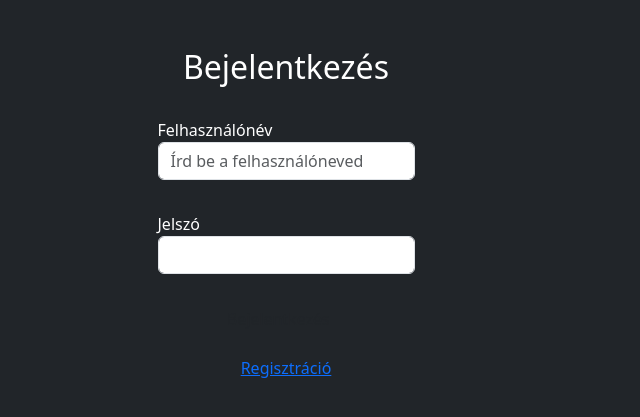
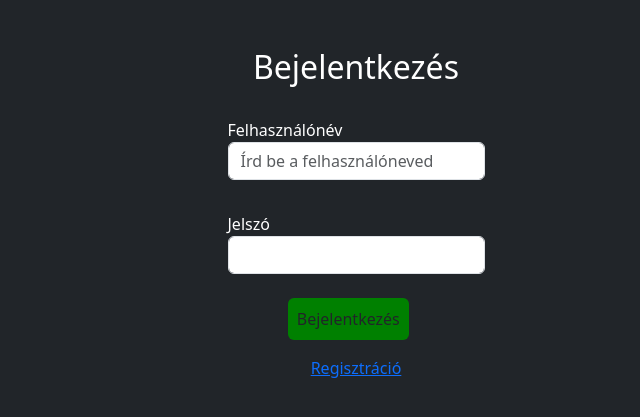
Before and after one commit to Ordinary56/dusza_web_2024, a Django app: page / in a window 1280 px wide; the page is wider, and only the part inside the window is pictured. Shown: the part 56-473 px from the top of that part, without its empty margins (332-972 px from the left). Run offline with Django 5.2, Linux system fonts and the light colour scheme.

Commit message:
made the static files work

```diff
--- a/dusza_app/static/dusza_app/style.css
+++ b/dusza_app/static/dusza_app/style.css
@@ -1,15 +1,9 @@
 /* styles.css */
 .login_register_button {
-    background-color: #007bff; /* Bootstrap primary color */
-    color: white; /* Text color */
-    border: none; /* Remove border */
-    padding: 10px 20px; /* Padding */
-    font-size: 16px; /* Font size */
-    border-radius: 5px; /* Rounded corners */
-    transition: background-color 0.3s; /* Smooth transition */
+    background-color: green;
 }
 
 .login_register_button:hover {
-    background-color: #0056b3; /* Darker shade on hover */
+    background-color: green; /* Darker shade on hover */
     cursor: pointer; /* Pointer cursor on hover */
 }
--- a/dusza_app/templates/dusza_app/base_template.html
+++ b/dusza_app/templates/dusza_app/base_template.html
@@ -7,7 +7,7 @@
     <meta name="viewport" content="width=device-width, initial-scale=1.0">
     <link rel="icon" type="image/png" href="{%static 'dusza_app/favicon.png'%}"/>
     <link href="https://cdn.jsdelivr.net/npm/bootstrap@5.3.3/dist/css/bootstrap.min.css" rel="stylesheet" integrity="sha384-QWTKZyjpPEjISv5WaRU9OFeRpok6YctnYmDr5pNlyT2bRjXh0JMhjY6hW+ALEwIH" crossorigin="anonymous">
-    <link rel="stylesheet" href="{% static 'dusza_app/styles.css' %}">
+    <link rel="stylesheet" href="{% static '/dusza_app/style.css' %}">
     <title>
         {% block title %}
           Verseny
--- a/dusza_app/templates/dusza_app/login.html
+++ b/dusza_app/templates/dusza_app/login.html
@@ -1,8 +1,7 @@
 {% extends "dusza_app/base_template.html" %}
 {% load static %}
-
 {% block content%}
-<div class="container d-flex m-5 justify-content-center align-items-center">
+<div class="container-fluid d-flex m-5 justify-content-center align-items-center">
     <form method="post" action="/">
         {% csrf_token %}
         <h2 class="text-center mb-4">Bejelentkezés</h2>
@@ -20,6 +19,5 @@
         </div>
     </form>
 </div>
-<link rel="stylesheet" href="{% static 'dusza_app/styles.css' %}">
 
 {% endblock %}
--- a/dusza_project_django/settings.py
+++ b/dusza_project_django/settings.py
@@ -126,7 +126,7 @@
 STATIC_URL = 'static/'
 
 STATICFILES_DIRS = [
-    os.path.join(BASE_DIR, 'static')
+    os.path.join(BASE_DIR.parent / 'static')
 ]
 # Default primary key field type
 # https://docs.djangoproject.com/en/5.1/ref/settings/#default-auto-field
```
